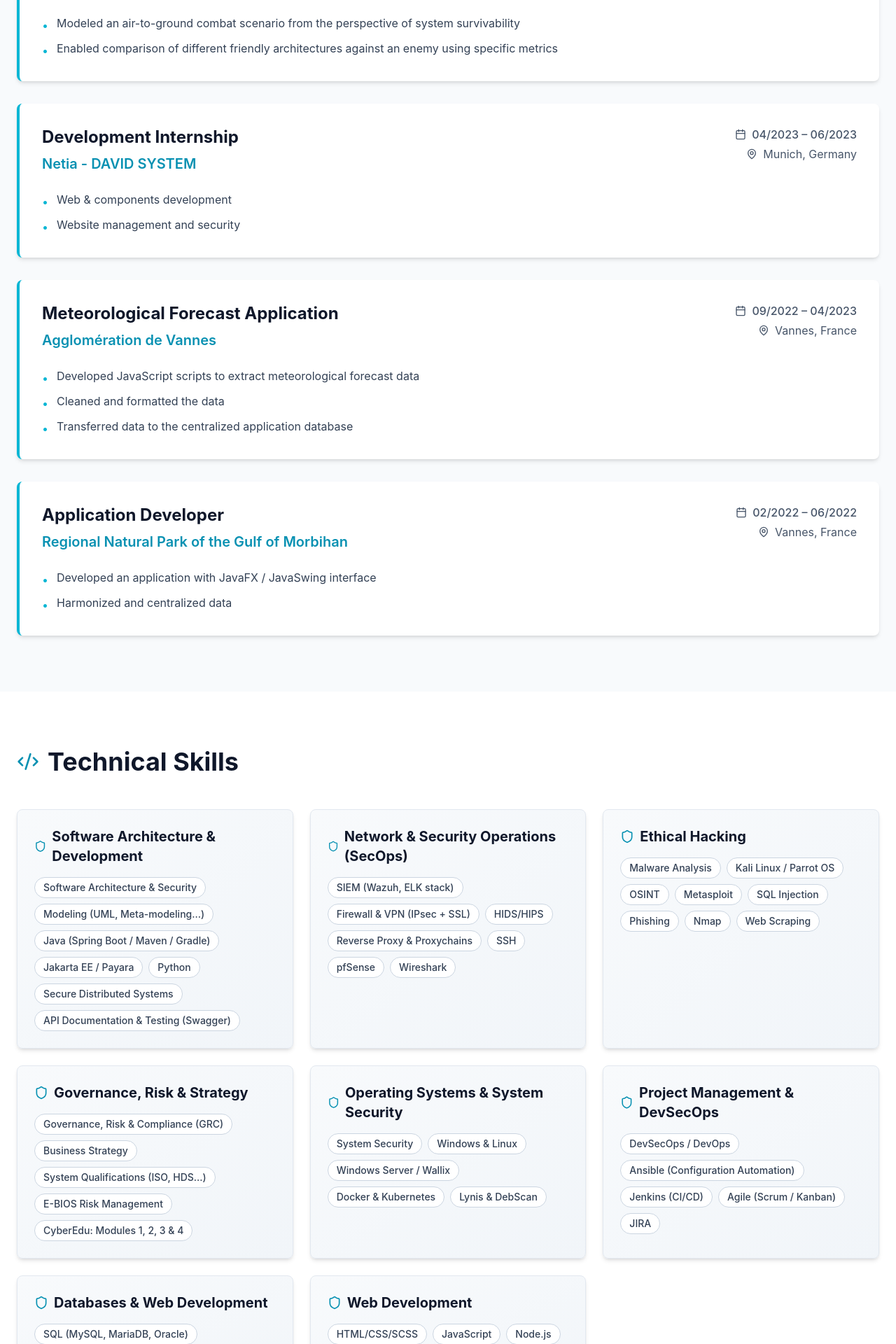
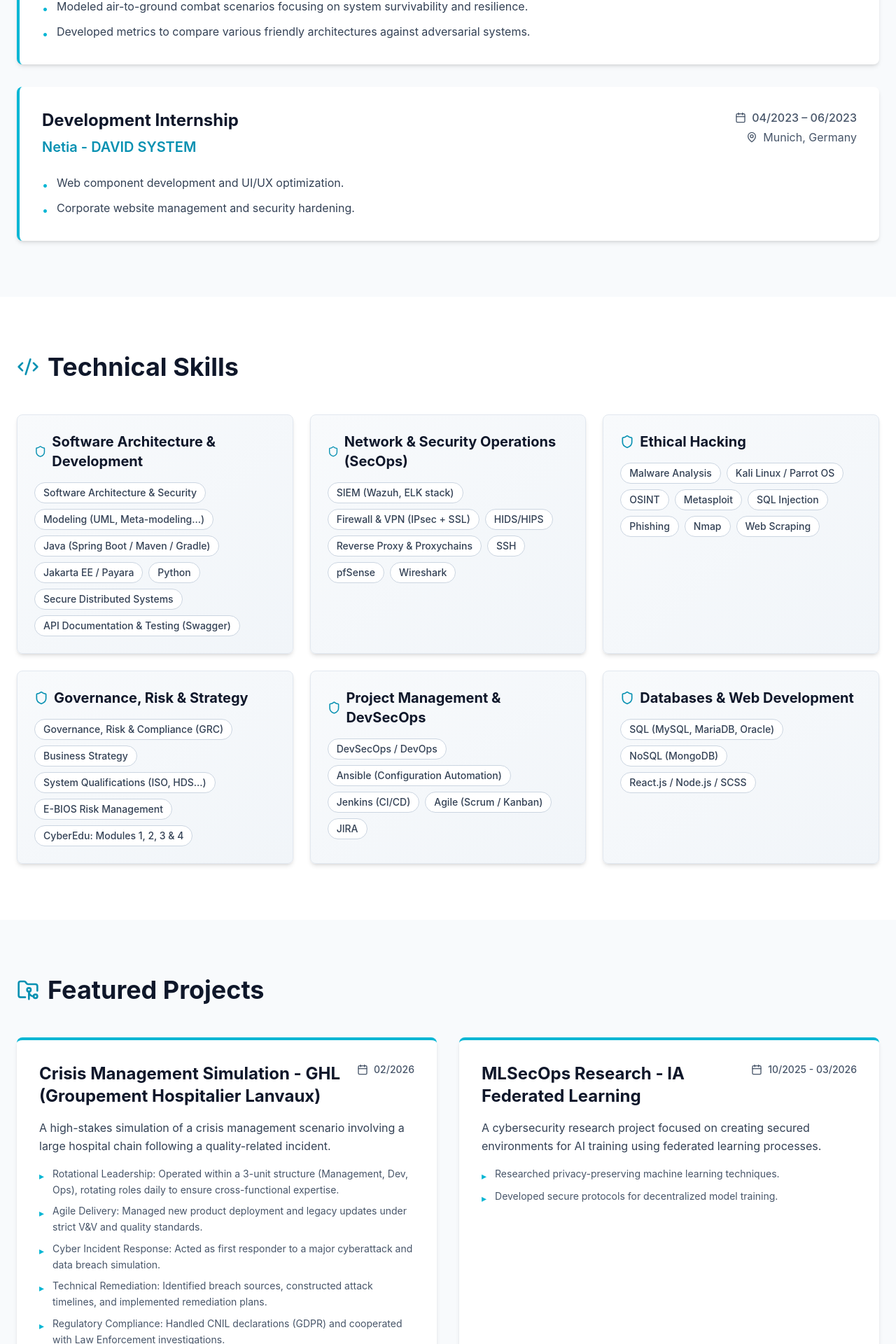
Before and after one commit to Youbey/Portfolio, a React (Vite) app: page / in a window 1280 px wide. Shown: the part 1612-3532 px from the top of the page at 70% size. Built offline with nearby package versions, Linux system fonts and the light colour scheme.

Commit message:
Fix Font v2

```diff
--- a/src/data/portfolioData.ts
+++ b/src/data/portfolioData.ts
@@ -19,9 +19,9 @@ export const experiences: Experience[] = [
         description: [
             "End-to-End Product Development: Designed and developed a Decision Support System (DSS) application, managing the full software development life cycle (SDLC).",
             "System Architecture & Strategy: Conducted requirements analysis and defined the technical architecture to ensure scalability and performance.",
-        "Full-Cycle Execution: Led the development, rigorous testing (V&V), and final deployment of the application",
+            "Full-Cycle Execution: Led the development, rigorous testing (V&V), and final deployment of the application.",
             "Security & Risk Management: Performed comprehensive risk assessments and implemented robust security protocols to protect sensitive data.",
-        "Web Management: Provided full-scale administration and maintenance for the corporate website, ensuring 100% uptime and functional updates & Security."
+            "Web Management: Provided full-scale administration and maintenance for the corporate website, ensuring 100% uptime and functional updates."
         ]
     },
     {
@@ -30,19 +30,19 @@ export const experiences: Experience[] = [
         location: "Casablanca, Morocco",
         period: "06/2025 – 08/2025",
         description: [
-      "Analyzed existing network security documentation and assessed functional requirements for infrastructure optimization",
-      "Implemented advanced firewall services including High Availability configurations, IPSec VPN tunneling, and web filtering solutions",
-      "Started the migration process for the subsidiary branches"
+            "Analyzed existing network security documentation and assessed functional requirements for infrastructure optimization.",
+            "Implemented advanced firewall services including High Availability configurations, IPSec VPN tunneling, and web filtering solutions.",
+            "Managed the initial migration process for the subsidiary branches."
         ]
     },
     {
-    title: "Modeling the Survivability of an Aerial System of Systems with Drones",
+        title: "Survivability Modeling - Aerial System of Systems",
         company: "DGA (Direction Générale de l'Armement)",
         location: "Vannes, France",
         period: "01/2025 – 05/2025",
         description: [
-      "Modeled an air-to-ground combat scenario from the perspective of system survivability",
-      "Enabled comparison of different friendly architectures against an enemy using specific metrics"
+            "Modeled air-to-ground combat scenarios focusing on system survivability and resilience.",
+            "Developed metrics to compare various friendly architectures against adversarial systems."
         ]
     },
     {
@@ -51,29 +51,8 @@ export const experiences: Experience[] = [
         location: "Munich, Germany",
         period: "04/2023 – 06/2023",
         description: [
-      "Web & components development",
-      "Website management and security"
-    ]
-  },
-  {
-    title: "Meteorological Forecast Application",
-    company: "Agglomération de Vannes",
-    location: "Vannes, France",
-    period: "09/2022 – 04/2023",
-    description: [
-      "Developed JavaScript scripts to extract meteorological forecast data",
-      "Cleaned and formatted the data",
-      "Transferred data to the centralized application database"
-    ]
-  },
-  {
-    title: "Application Developer",
-    company: "Regional Natural Park of the Gulf of Morbihan",
-    location: "Vannes, France",
-    period: "02/2022 – 06/2022",
-    description: [
-      "Developed an application with JavaFX / JavaSwing interface",
-      "Harmonized and centralized data"
+            "Web component development and UI/UX optimization.",
+            "Corporate website management and security hardening."
         ]
     }
 ];
@@ -86,7 +65,7 @@ export const education: Education[] = [
         period: "09/2023 – 09/2026"
     },
     {
-    degree: "Bachelor in Computer Science - Integrated Preparatory Classes",
+        degree: "Bachelor in Computer Science",
         institution: "IUT de Vannes - ENSIBS",
         location: "Vannes, France",
         period: "09/2021 – 06/2023"
@@ -102,56 +81,44 @@ export const education: Education[] = [
 
 export const projects: Project[] = [
     {
-        title: "Crisis Management Simulation & Operations Drill - GHL (Groupement Hositalier lanvaux)",
+        title: "Crisis Management Simulation - GHL (Groupement Hospitalier Lanvaux)",
         date: "02/2026",
-        description: "A simulation of a crisis management scenario involving a large hospital chain, due to a quality accident.",
+        description: "A high-stakes simulation of a crisis management scenario involving a large hospital chain following a quality-related incident.",
         details: [
-            "Rotational Leadership: Operated within a 3-unit structure (Management, Dev, and Ops/Maintenance), rotating roles daily to ensure cross-functional expertise and seamless handovers.",
-            "Agile Product Delivery: Simultaneously managed new product development, deployment, and legacy updates while maintaining strict V&V (Validation & Verification) and quality standards.",
-            "Cyber Incident Response: Acted as first responders to a major cyberattack and data breach involving social media leaks.",
-            "    Technical: Identified breach sources and contrsucted the attack timeline with the attacker's motives and implemented a comprehensive remediation plan.",
-            "    Regulatory & Legal: Handled CNIL declarations (GDPR compliance) and cooperated with Law Enforcement (Gendarmerie) investigations.",
-            "Strategic Communication:",
-            "    Managed high-stakes crisis comms with the CEO, the affected client, and the press.",
-            "    Ensured business continuity and successfully negotiated the renewal of the client contract mid-crisis.",
-            "Operational Excellence: Maintained detailed logs (main-courantes) for status tracking and prioritized tasks in a high-pressure, multi-cell environment."
+            "Rotational Leadership: Operated within a 3-unit structure (Management, Dev, Ops), rotating roles daily to ensure cross-functional expertise.",
+            "Agile Delivery: Managed new product deployment and legacy updates under strict V&V and quality standards.",
+            "Cyber Incident Response: Acted as first responder to a major cyberattack and data breach simulation.",
+            "Technical Remediation: Identified breach sources, constructed attack timelines, and implemented remediation plans.",
+            "Regulatory Compliance: Handled CNIL declarations (GDPR) and cooperated with Law Enforcement investigations.",
+            "Strategic Communication: Managed high-stakes comms with the CEO, clients, and press to ensure business continuity."
         ]
     },
     {
-        title: "MLSecOpsResearch - IA Federated Learning",
+        title: "MLSecOps Research - IA Federated Learning",
         date: "10/2025 - 03/2026",
-        description: "A cybersecurity research project on the application of secured environment for IA training using federated learning process",
+        description: "A cybersecurity research project focused on creating secured environments for AI training using federated learning processes.",
+        details: [
+            "Researched privacy-preserving machine learning techniques.",
+            "Developed secure protocols for decentralized model training."
+        ]
+    },
+    {
+        title: "defHack: Military Defensive CTF",
+        date: "10/2025",
+        description: "Military-grade incident response scenario simulated by COMCYBER (French Military Cybersecurity Experts).",
+        details: [
+            "Collaborated across simulated military bases under realistic command chains.",
+            "Implemented military protocols to manage multi-base infrastructure security.",
+            "Managed mixed Incident Response Teams to handle simultaneous defensive tasks."
+        ]
     },
     {
         title: "Sera - Automated Vulnerability Scanner",
         date: "11/2025",
-        description: "Sera is an automated vulnerability scanning tool for web applications and APIs. It performs comprehensive security testing to identify common vulnerabilities including HTTP/HTTPS misconfigurations, SQL injection, XSS (Cross-Site Scripting), and integrates with OWASP ZAP for active and passive scanning.",
-    },
-    {
-        title: "defHack: Military Defensive CTF",
-        date: "10/2025",
-        description: "A simulation of a military defensive CTF, an incident response scenario simulated by COMCYBER (French Military Cybersecurity Experts)",
+        description: "Automated tool for web and API security testing, integrating OWASP ZAP for SQLi and XSS detection.",
         details: [
-            "Two different military bases were simulated, with two teams in collaboration",
-            "Military protocols were implemented to add a realistic environment with command chains",
-            "Each base had access to a different infrastructure",
-            "The Cyber Incident Response Team was mixte, and had to handle multiple tasks simultaneously"
-        ]
-    },
-    {
-        title: "Simulated Attack on an Encrypted Database",
-        date: "04/2025",
-        description: "A simulation to show how order leakage — even without direct access to plaintexts — can significantly reduce the security of an encrypted database."
-    },
-    {
-        title: "File Exfiltration via ICMP Packets",
-        date: "11/2023",
-        description: "Advanced data exfiltration toolkit using ICMP protocol",
-        details: [
-          "Developed a basic script to send an encoded file via an ICMP packet using Scapy",
-          "Improved security by sending multiple ICMP packets",
-          "Strengthened file encoding for better obfuscation",
-          "Introduced corrupted characters to prevent recognition and decoding of the file"
+            "Automated HTTP/HTTPS misconfiguration checks.",
+            "Integrated active and passive scanning modules."
         ]
     }
 ];
@@ -213,16 +180,6 @@ export const skillCategories: SkillCategory[] = [
         ]
     },
     {
-        category: "Operating Systems & System Security",
-        skills: [
-            "System Security",
-            "Windows & Linux",
-            "Windows Server / Wallix",
-            "Docker & Kubernetes",
-            "Lynis & DebScan"
-        ]
-    },
-    {
         category: "Project Management & DevSecOps",
         skills: [
             "DevSecOps / DevOps",
@@ -237,28 +194,19 @@ export const skillCategories: SkillCategory[] = [
         skills: [
             "SQL (MySQL, MariaDB, Oracle)",
             "NoSQL (MongoDB)",
-            "Web: React.js, Node.js, SCSS"
-        ]
-    },
-  {
-    category: "Web Development",
-    skills: [
-      "HTML/CSS/SCSS",
-      "JavaScript",
-      "Node.js",
-      "React.js"
+            "React.js / Node.js / SCSS"
         ]
     }
 ];
 
 export const languages = [
-  { name: "French", level: "Le Robert" },
-  { name: "Arabic", level: "Native Language" },
-  { name: "English", level: "TOEIC, ALC Certificate" }
+    { name: "French", level: "Native / Professional" },
+    { name: "Arabic", level: "Native" },
+    { name: "English", level: "Professional (TOEIC)" }
 ];
 
 export const interests = [
     { name: "Root-Me", detail: "Profile: Youbey" },
-  { name: "Football", detail: "Position: Midfielder" },
+    { name: "Football", detail: "Midfielder" },
     { name: "Muay Thaï", detail: "Self-Taught" }
 ];
```
Also changed, not shown: 1 other file (tests, documents, lock files or other folders). Lines whose indentation alone changed are shown as unchanged.
